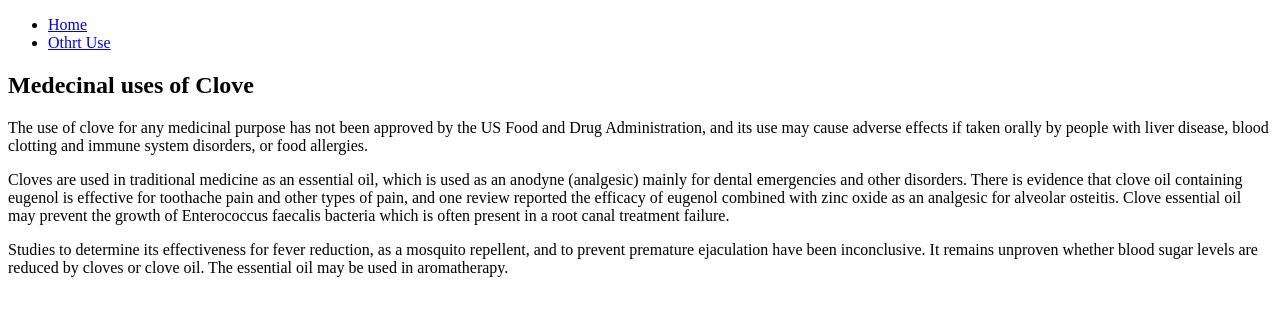
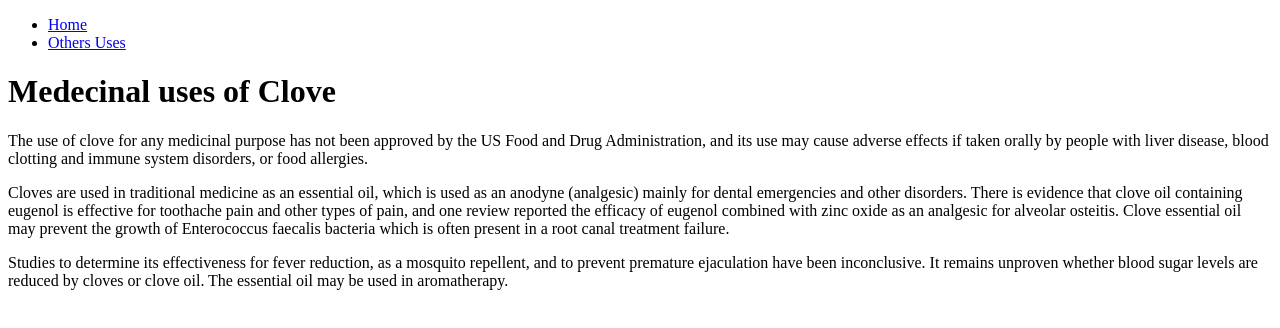
Before and after one commit to A110B16/Modern-web, a plain HTML site: page medicine use.html in a window 1280 px wide. Drawn offline with Linux system fonts and the light colour scheme.

Commit message:
update HTML code

```diff
--- a/medicine use.html
+++ b/medicine use.html
@@ -7,31 +7,44 @@
         Medicinal uses
     </title>
 </head>
-<body>
+<body class="all_containt page ">
+
+  <div>
      <header>
-        <div class="content">
-            <nav>
-               <ul>
-                <li>
-                   <a href="file:///C:/Users/sa12/Documents/web_clove/Modern-web/index.html">
+        <div class="fixed-top">
+            <nav class="navbar navbar-expand-lg">
+            <div class="container herder_sticky">
+                <ul class="navbar-nav">
+                <li class="nav-item">
+                   <a class="nav-link active" href="file:///C:/Users/sa12/Documents/web_clove/Modern-web/index.html">
                                     Home
                     </a>
                 </li>
-                <li>
-                   <a href="file:///C:/Users/sa12/Documents/web_clove/Modern-web/Uses.html">
-                                     Othrt Use
+                <li class="nav-item">
+                   <a class="nav-link active" href="file:///C:/Users/sa12/Documents/web_clove/Modern-web/Uses.html">
+                                     Others Uses
                    </a>
                 </li>
                 </ul>
+            </div>
             </nav>
         </div>
      </header>
+  </div>
 
-    <h2>
+        <div class="page-container">
+          <div class="page-container inner">
+            <div class="content-container">
+              <main id="content">
+                <header class="page_titlebar">
+                  <h1 id="first-Header">
+                    <span>
                       Medecinal uses of Clove
-    </h2>
-
- <div>
+                    </span>
+                  </h1>
+                </header>
+                <div id="bodyContent">
+                  <div id="content-text">
                     <p>
                       The use of clove for any medicinal purpose has not been approved by the US Food and Drug Administration,
                        and its use may cause adverse effects if taken orally by people with liver disease, blood clotting and immune system disorders,
@@ -51,5 +64,13 @@
                       </p>
 
                   </div>
+
+                </div>
+              </main>
+
+            </div>
+
+          </div>
+        </div>
 </body>
 </html>
```
Also changed, not shown: Uses.html (+32 -15 lines), index.html (+33 -21 lines). Lines whose indentation alone changed are shown as unchanged.
